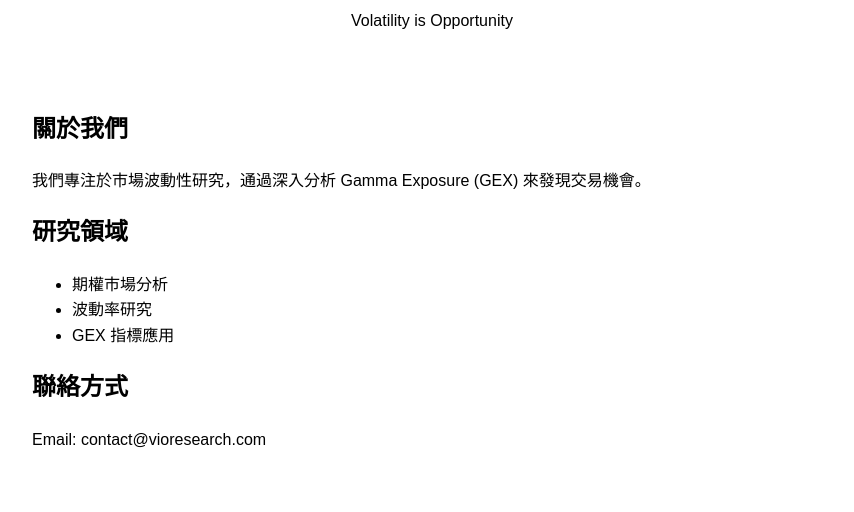
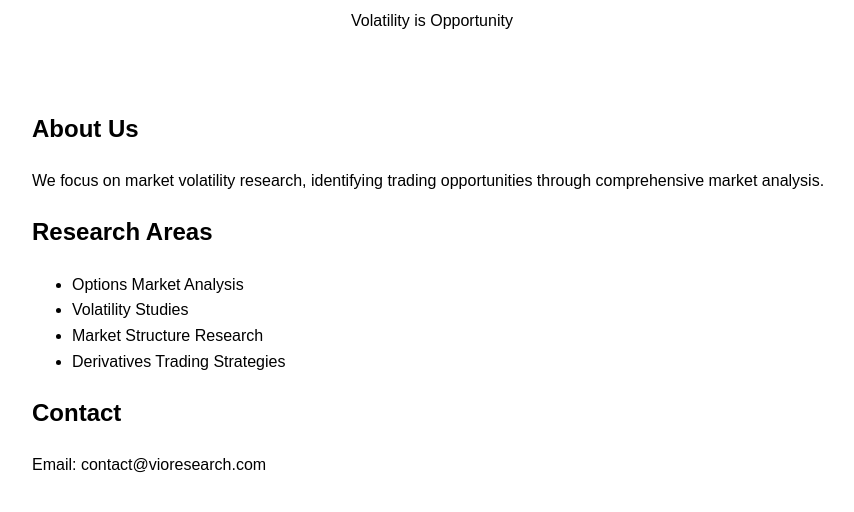
Before and after one commit to nextplayer/viobservation, a plain HTML site: page index.html in a window 1280 px wide. Shown: the part 146-658 px from the top of the page, without its empty margins (208-1062 px from the left). Drawn offline with Linux system fonts and the light colour scheme.

Commit message:
Update index.html

```diff
--- a/index.html
+++ b/index.html
@@ -26,18 +26,19 @@
     </div>
 
     <div class="content">
-        <h2>關於我們</h2>
-        <p>我們專注於市場波動性研究，通過深入分析 Gamma Exposure (GEX)
-           來發現交易機會。</p>
+        <h2>About Us</h2>
+        <p>We focus on market volatility research, identifying trading opportunities
+           through comprehensive market analysis.</p>
 
-        <h2>研究領域</h2>
+        <h2>Research Areas</h2>
         <ul>
-            <li>期權市場分析</li>
-            <li>波動率研究</li>
-            <li>GEX 指標應用</li>
+            <li>Options Market Analysis</li>
+            <li>Volatility Studies</li>
+            <li>Market Structure Research</li>
+            <li>Derivatives Trading Strategies</li>
         </ul>
 
-        <h2>聯絡方式</h2>
+        <h2>Contact</h2>
         <p>Email: contact@vioresearch.com</p>
     </div>
 </body>
```
